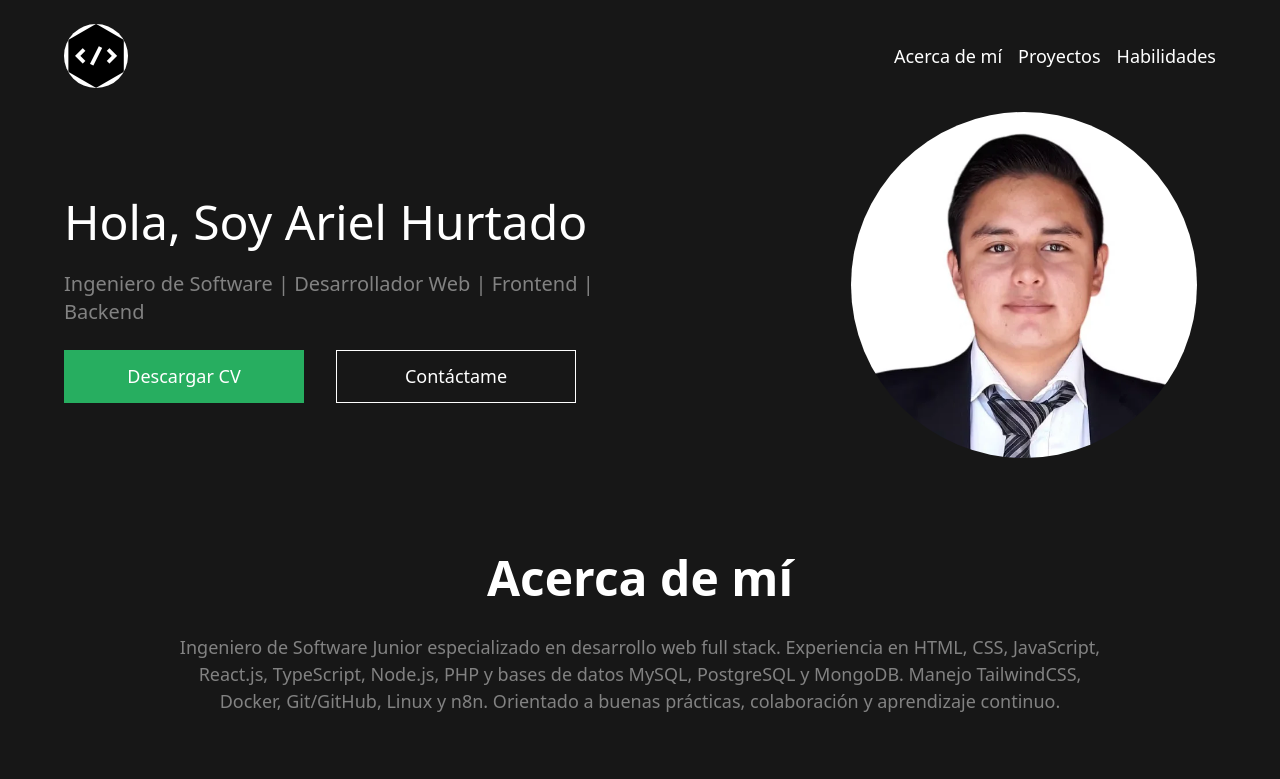
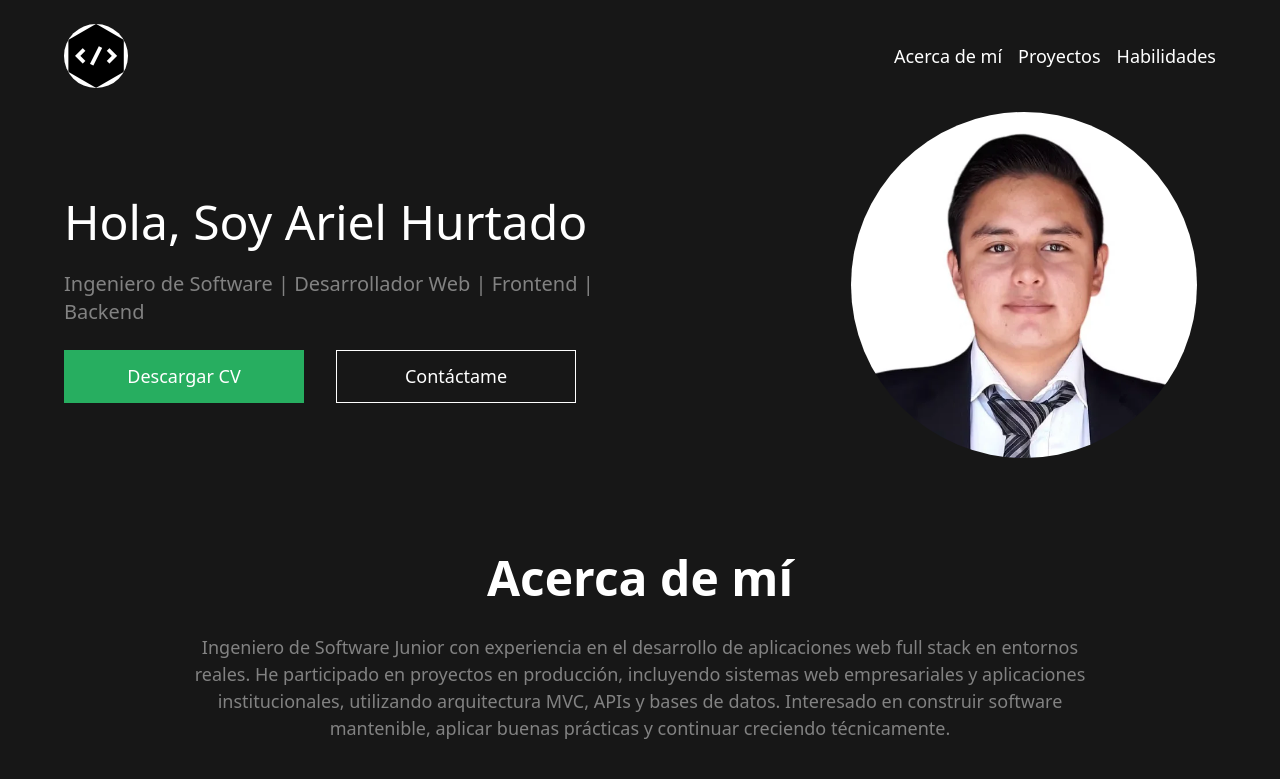
Before and after one commit to arielhurtado388/Portafolio, a React (Vite) app: page / in a window 1280 px wide. Shown: the top 779 px of the page. Built offline with nearby package versions, Linux system fonts and the light colour scheme.

Commit message:
Actualizacion de acerca de mi

```diff
--- a/src/App.tsx
+++ b/src/App.tsx
@@ -15,11 +15,12 @@ function App() {
           <section className="py-8 text-center" id="about">
             <h2 className="text-4xl md:text-5xl font-bold">Acerca de mí</h2>
             <p className="mt-8 mb-16 leading-normal text-gray-color md:w-4/5 md:mx-auto">
-              Ingeniero de Software Junior especializado en desarrollo web full
-              stack. Experiencia en HTML, CSS, JavaScript, React.js, TypeScript,
-              Node.js, PHP y bases de datos MySQL, PostgreSQL y MongoDB. Manejo
-              TailwindCSS, Docker, Git/GitHub, Linux y n8n. Orientado a buenas
-              prácticas, colaboración y aprendizaje continuo.
+              Ingeniero de Software Junior con experiencia en el desarrollo de
+              aplicaciones web full stack en entornos reales. He participado en
+              proyectos en producción, incluyendo sistemas web empresariales y
+              aplicaciones institucionales, utilizando arquitectura MVC, APIs y
+              bases de datos. Interesado en construir software mantenible,
+              aplicar buenas prácticas y continuar creciendo técnicamente.
             </p>
 
             <div className="grid gap-8 justify-center justify-items-center md:grid-cols-3">
```
